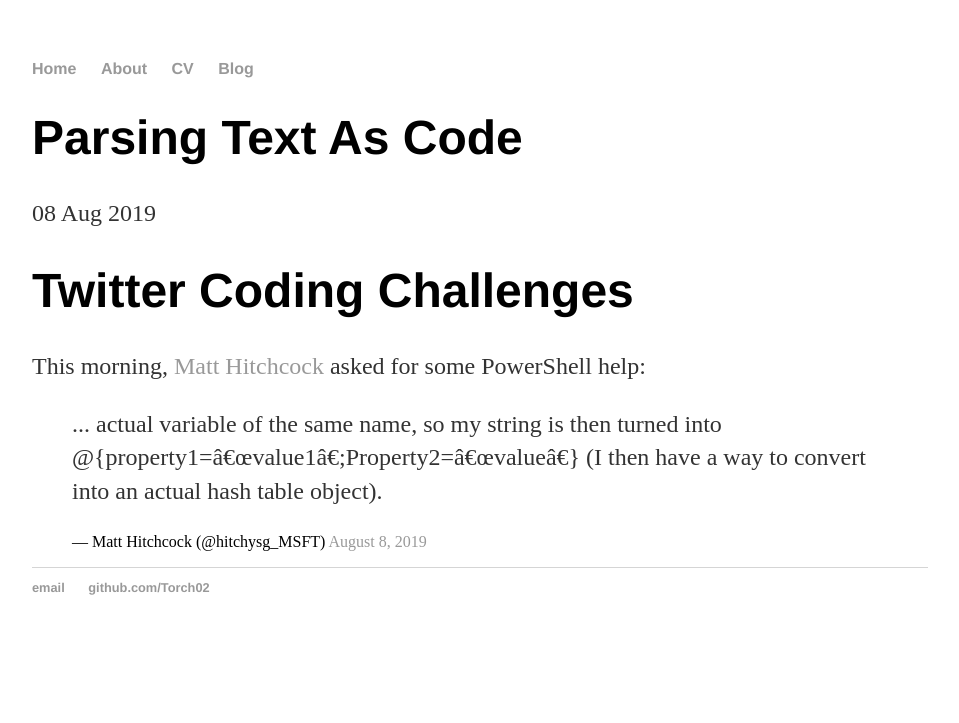
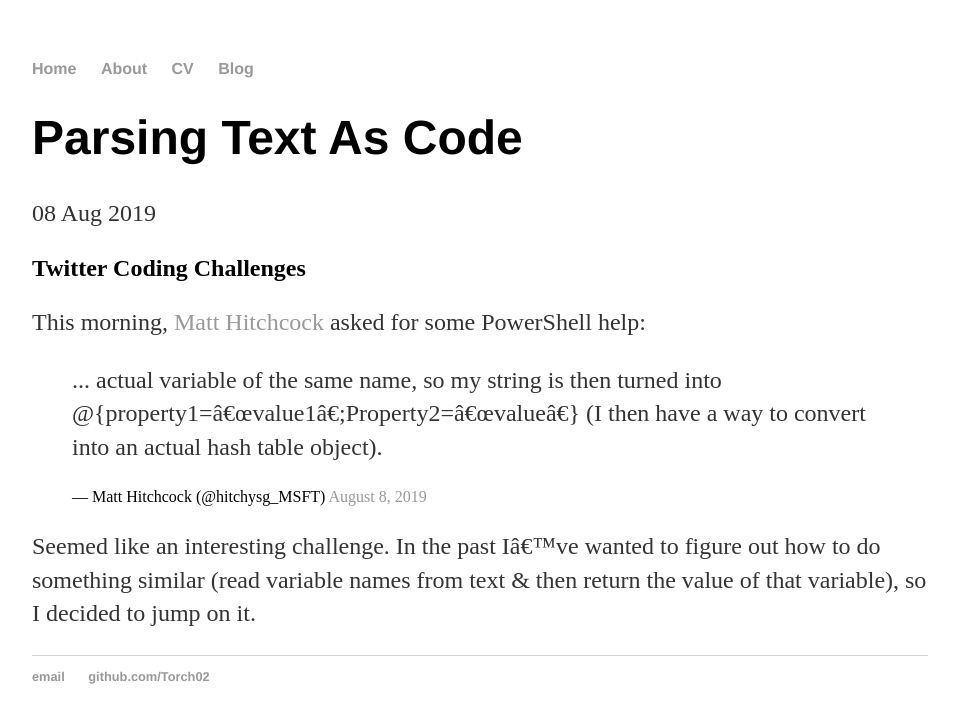
Before and after one commit to Torch02/Torch02.github.io, a Jekyll site: the page built from _posts/2019-08-08-Parsing-Text-As-Code.md, in a window 1280 px wide. Shown: the top 723 px of the page, without its empty margins (160-1119 px from the left). Built offline with Jekyll 4.4.1, drawn with Linux system fonts in a browser that asks for light colours; comment, search, counter and statistics services are not loaded.

Commit message:
confirmed tweet embed & added more text

```diff
--- a/_posts/2019-08-08-Parsing-Text-As-Code.md
+++ b/_posts/2019-08-08-Parsing-Text-As-Code.md
@@ -4,7 +4,7 @@ title: "Parsing Text As Code"
 date: "2019-08-08"
 ---
 
-# Twitter Coding Challenges
+## Twitter Coding Challenges
 
 This morning, [Matt Hitchcock](https://twitter.com/hitchysg_MSFT) asked for some PowerShell help:
 
@@ -14,3 +14,5 @@ This morning, [Matt Hitchcock](https://twitter.com/hitchysg_MSFT) asked for some
 <blockquote class="twitter-tweet"><p lang="en" dir="ltr">... actual variable of the same name, so my string is then turned into @{property1=“value1”;Property2=“value”} (I then have a way to convert into an actual hash table object).</p>&mdash; Matt Hitchcock (@hitchysg_MSFT) <a href="https://twitter.com/hitchysg_MSFT/status/1159433036573753344?ref_src=twsrc%5Etfw">August 8, 2019</a></blockquote> <script async src="https://platform.twitter.com/widgets.js" charset="utf-8"></script>
 
 </div>
+
+Seemed like an interesting challenge. In the past I've wanted to figure out how to do something similar (read variable names from text & then return the value of that variable), so I decided to jump on it.
```
